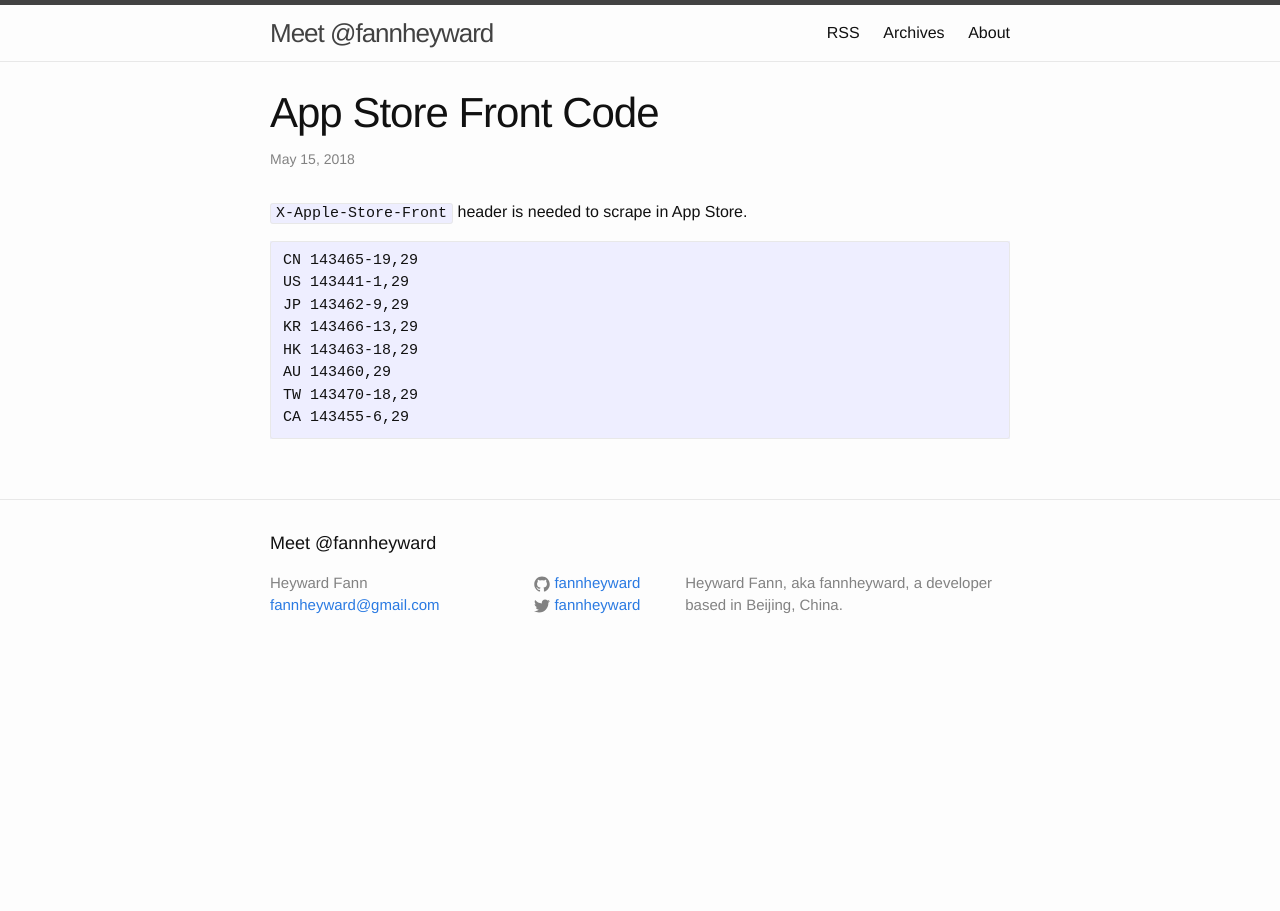
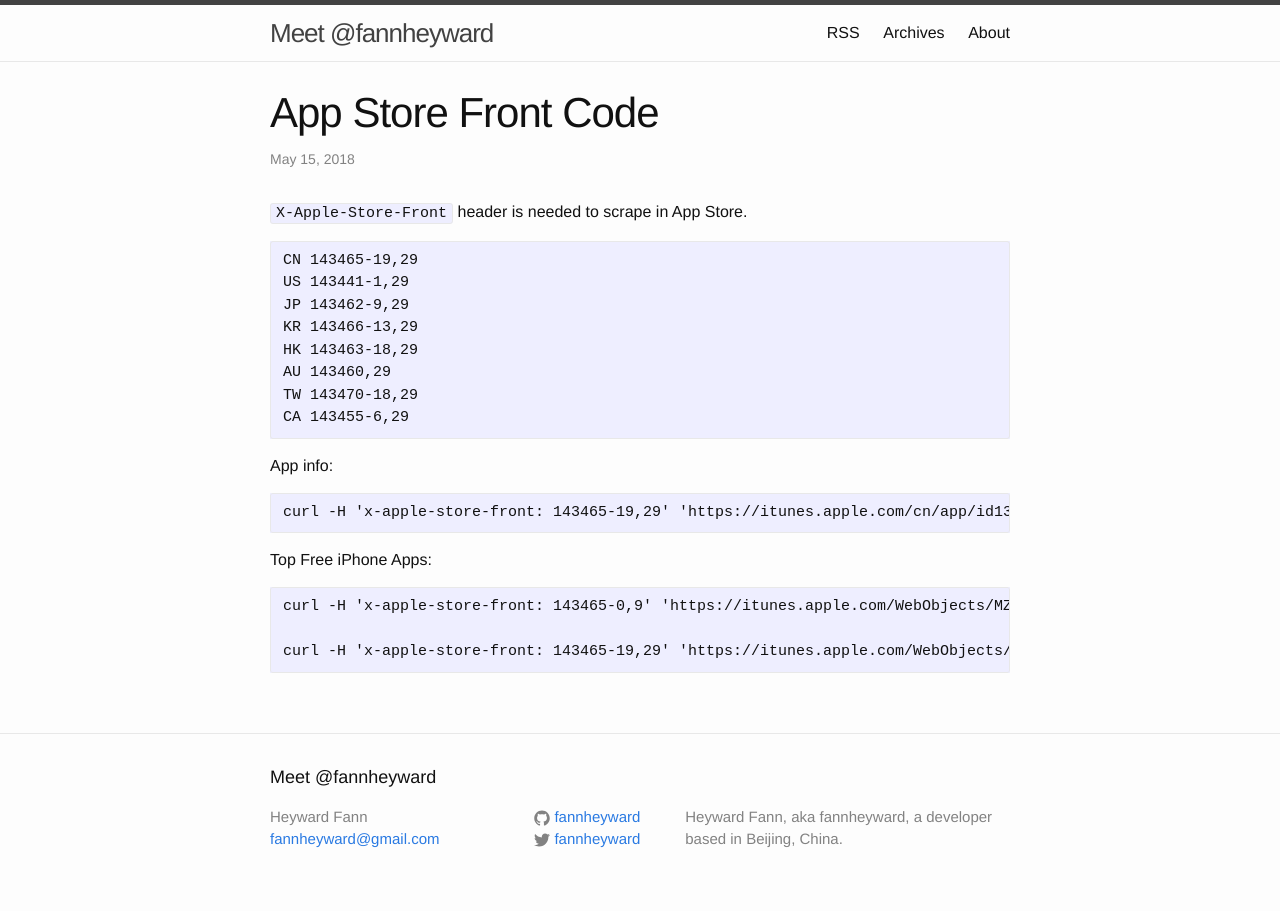
Before and after one commit to fannheyward/fannheyward.github.io, a Jekyll site: the page built from _posts/2018-05-15-app-store-front-code.markdown, in a window 1280 px wide. Built offline with Jekyll 4.4.1, drawn with Linux system fonts in a browser that asks for light colours.

Commit message:
app store

````diff
--- a/_posts/2018-05-15-app-store-front-code.markdown
+++ b/_posts/2018-05-15-app-store-front-code.markdown
@@ -16,3 +16,17 @@
 TW 143470-18,29
 CA 143455-6,29
 ```
+
+App info:
+
+```
+curl -H 'x-apple-store-front: 143465-19,29' 'https://itunes.apple.com/cn/app/id1318151064?mt=8'
+```
+
+Top Free iPhone Apps:
+
+```
+curl -H 'x-apple-store-front: 143465-0,9' 'https://itunes.apple.com/WebObjects/MZStore.woa/wa/topChartFragmentData?=&popId=27&pageNumbers=0&pageSize=1000'
+
+curl -H 'x-apple-store-front: 143465-19,29' 'https://itunes.apple.com/WebObjects/MZStore.woa/wa/viewTop?id=25204&popId=27&genreId=36'
+```
````
